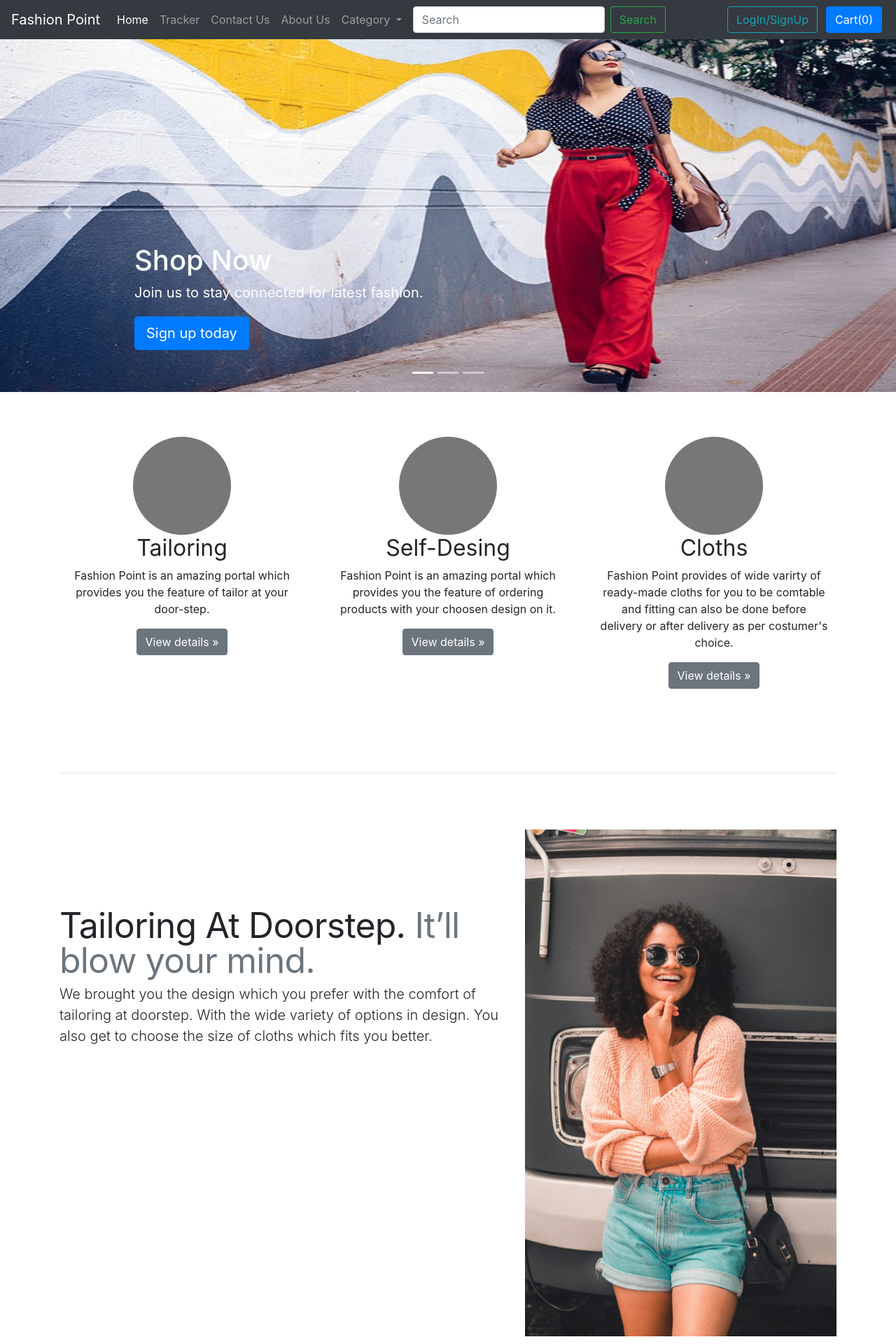
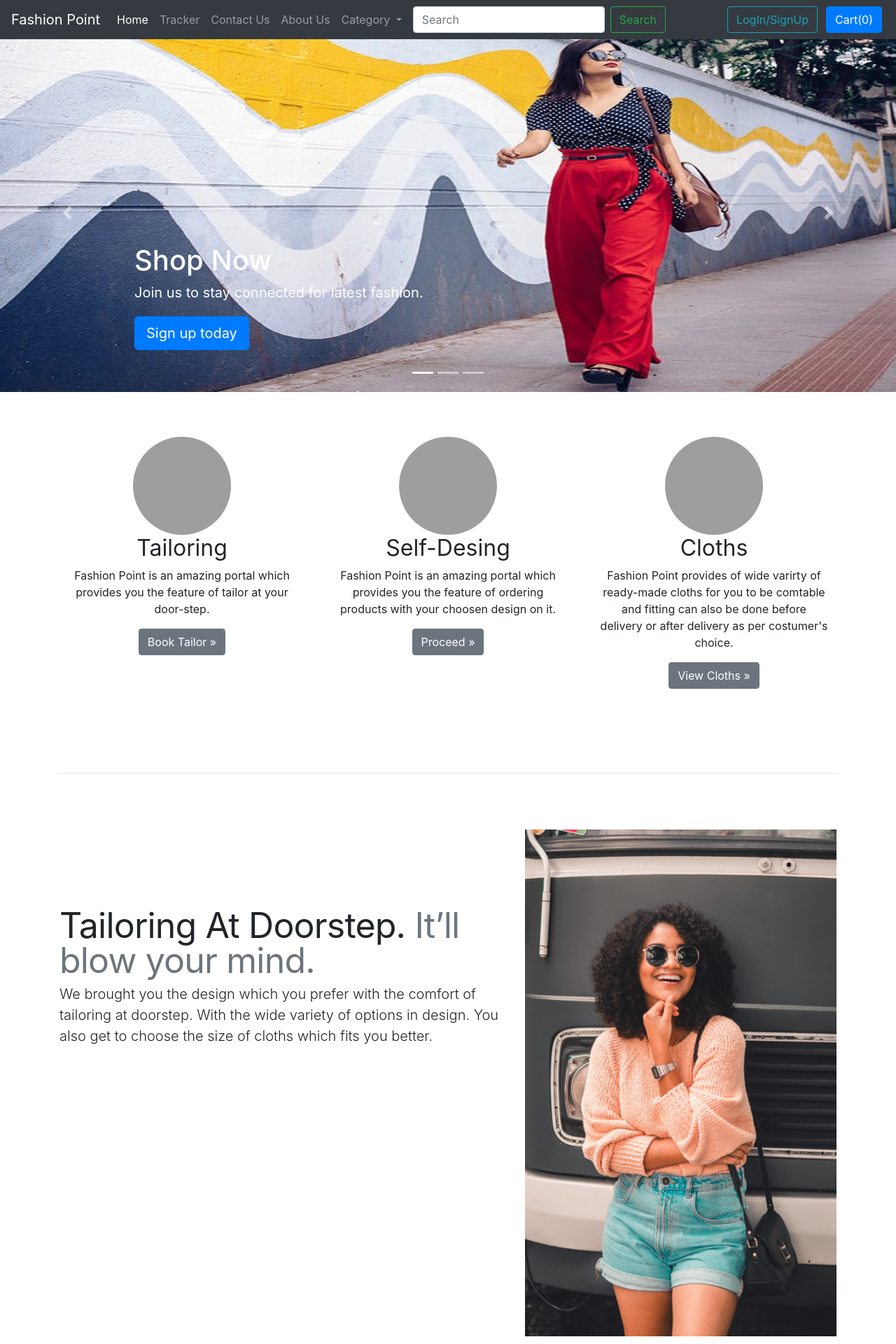
Before and after one commit to shan1697-shan/fashion-point, a PHP site: page /newfashionpoint/ in a window 1280 px wide. Shown: the top 1920 px of the page at 70% size. Run offline with PHP 8.4, Linux system fonts and the light colour scheme; some libraries are stand-ins or nearby versions; grey boxes are pictures that could not be loaded.

Commit message:
Update index.php

```diff
--- a/index.php
+++ b/index.php
@@ -72,22 +72,22 @@ include("extnd.php");
     <!-- Three columns of text below the carousel -->
     <div class="row">
       <div class="col-lg-4">
-        <svg class="bd-placeholder-img rounded-circle" width="140" height="140" xmlns="http://www.w3.org/2000/svg" preserveAspectRatio="xMidYMid slice" focusable="false" role="img" aria-label="Placeholder: 140x140"><title>Placeholder</title><rect width="100%" height="100%" fill="#777"/><text x="50%" y="50%" fill="#777" dy=".3em">140x140</text></svg>
+        <img src="images/tailor.png" class="bd-placeholder-img rounded-circle" width="140" height="140"><title>Placeholder</title>
         <h2>Tailoring</h2>
         <p>Fashion Point is an amazing portal which provides you the feature of tailor at your door-step.</p>
-        <p><a class="btn btn-secondary" href="abot.php" role="button">View details &raquo;</a></p>
+        <p><a class="btn btn-secondary" href="booktailor.php" role="button">Book Tailor &raquo;</a></p>
       </div><!-- /.col-lg-4 -->
       <div class="col-lg-4">
-        <svg class="bd-placeholder-img rounded-circle" width="140" height="140" xmlns="http://www.w3.org/2000/svg" preserveAspectRatio="xMidYMid slice" focusable="false" role="img" aria-label="Placeholder: 140x140"><title>Placeholder</title><rect width="100%" height="100%" fill="#777"/><text x="50%" y="50%" fill="#777" dy=".3em">140x140</text></svg>
+        <img src="images/self.png" class="bd-placeholder-img rounded-circle" width="140" height="140"><title>Placeholder</title><rect width="100%" height="100%" fill="#777"/>
         <h2>Self-Desing</h2>
         <p>Fashion Point is an amazing portal which provides you the feature of ordering products with your choosen design on it.</p>
-        <p><a class="btn btn-secondary" href="about.php" role="button">View details &raquo;</a></p>
+        <p><a class="btn btn-secondary" href="yourdesign.php" role="button">Proceed &raquo;</a></p>
       </div><!-- /.col-lg-4 -->
       <div class="col-lg-4">
-        <svg class="bd-placeholder-img rounded-circle" width="140" height="140" xmlns="http://www.w3.org/2000/svg" preserveAspectRatio="xMidYMid slice" focusable="false" role="img" aria-label="Placeholder: 140x140"><title>Placeholder</title><rect width="100%" height="100%" fill="#777"/><text x="50%" y="50%" fill="#777" dy=".3em">140x140</text></svg>
+        <img src="images/cloth.png" class="bd-placeholder-img rounded-circle" width="140" height="140" ><title>Placeholder</title><rect width="100%" height="100%" fill="#777"/>
         <h2>Cloths</h2>
         <p>Fashion Point provides of wide varirty of ready-made cloths for you to be comtable and fitting can also be done before delivery or after delivery as per costumer's choice.</p>
-        <p><a class="btn btn-secondary" href="about.php" role="button">View details &raquo;</a></p>
+        <p><a class="btn btn-secondary" href="allcloth.php" role="button">View Cloths &raquo;</a></p>
       </div><!-- /.col-lg-4 -->
     </div><!-- /.row -->
 
```
